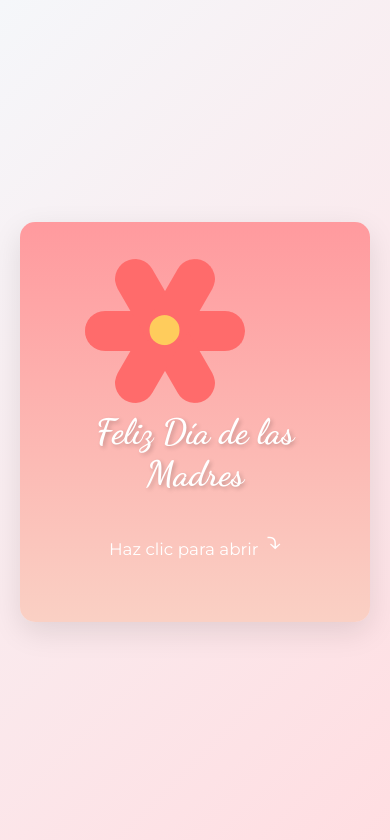
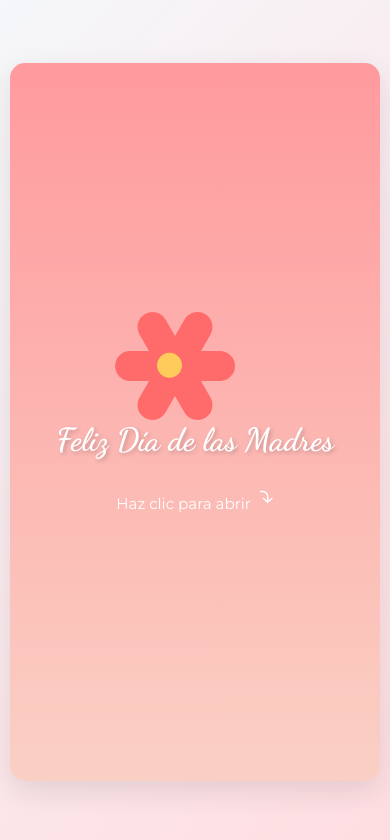
Before and after one commit to JoseRamonGraciaCalderon/diadelasmadres, a plain HTML site: page index.html in a window 390 px wide. Drawn offline with Linux system fonts and the light colour scheme.

Commit message:
Optimizar diseño para dispositivos móviles, evitar scroll y centrar contenido

```diff
--- a/index.html
+++ b/index.html
@@ -2,7 +2,7 @@
 <html lang="es">
 <head>
     <meta charset="UTF-8">
-    <meta name="viewport" content="width=device-width, initial-scale=1.0">
+    <meta name="viewport" content="width=device-width, initial-scale=1.0, maximum-scale=1.0, user-scalable=no">
     <title>Feliz Día de las Madres</title>
     <link rel="stylesheet" href="styles.css">
     <link rel="preconnect" href="https://fonts.googleapis.com">
--- a/styles.css
+++ b/styles.css
@@ -2,6 +2,11 @@
     margin: 0;
     padding: 0;
     box-sizing: border-box;
+}
+
+html, body {
+    height: 100%;
+    overflow: hidden;
 }
 
 body {
@@ -12,6 +17,7 @@ body {
     justify-content: center;
     align-items: center;
     padding: 20px;
+    margin: 0;
 }
 
 .container {
@@ -327,19 +333,104 @@ body {
 }
 
 @media (max-width: 600px) {
+    body {
+        padding: 10px;
+        min-height: 100vh;
+        height: 100%;
+        overflow: hidden;
+    }
+
+    .container {
+        max-width: 100%;
+        height: 100vh;
+        display: flex;
+        align-items: center;
+        justify-content: center;
+    }
+
     .card {
-        height: 400px;
+        height: auto;
+        min-height: 85vh;
+        max-height: 90vh;
+    }
+
+    .card-front, .card-inside {
+        height: 100%;
+        overflow-y: auto;
+        padding: 20px 15px;
+    }
+
+    .flower-container {
+        margin-bottom: 15px;
+    }
+
+    .flower {
+        width: 80px;
+        height: 80px;
     }
 
     .title {
-        font-size: 2.2rem;
+        font-size: 2rem;
+        margin-bottom: 15px;
+    }
+
+    .subtitle {
+        font-size: 0.9rem;
+        margin-top: 15px;
+    }
+
+    .message {
+        max-width: 95%;
     }
 
     .message h2 {
-        font-size: 2rem;
+        font-size: 1.8rem;
+        margin-bottom: 15px;
     }
 
     .message p {
-        font-size: 1rem;
+        font-size: 0.9rem;
+        margin-bottom: 10px;
+        line-height: 1.4;
+    }
+
+    .signature {
+        font-size: 1.3rem;
+        margin-top: 20px;
+    }
+
+    .petal {
+        width: 30px;
+        height: 60px;
+        left: 25px;
+    }
+
+    .center {
+        width: 25px;
+        height: 25px;
     }
 }
+
+/* Ajustes para pantallas muy pequeñas */
+@media (max-width: 350px) {
+    .card {
+        min-height: 80vh;
+    }
+
+    .title {
+        font-size: 1.8rem;
+    }
+
+    .message h2 {
+        font-size: 1.5rem;
+    }
+
+    .message p {
+        font-size: 0.85rem;
+    }
+
+    .flower {
+        width: 70px;
+        height: 70px;
+    }
+}
```
